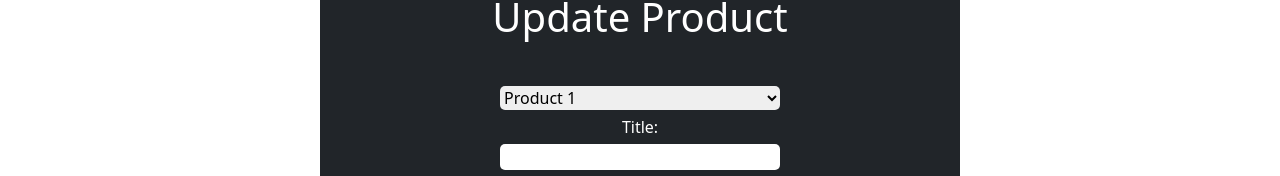
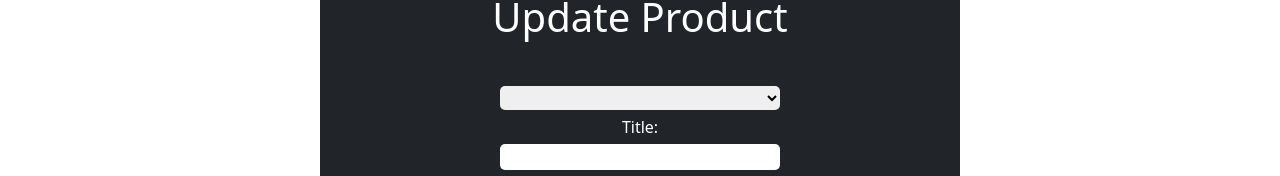
Before and after one commit to imuqeetchaudhary/multivendor-ecommerce-frontend, a React (Create React App) app: page /products/update in a window 1280 px wide. Shown: the part 142-318 px from the top of the page. Built offline with nearby package versions, Linux system fonts and the light colour scheme.

Commit message:
integration of updating a product

```diff
--- a/src/containers/UpdateProductContainer/index.jsx
+++ b/src/containers/UpdateProductContainer/index.jsx
@@ -1,18 +1,56 @@
 import React, { useState } from 'react';
+import { toast } from 'react-toastify';
+import { useUpdateProductQuery } from '../../hooks/products/useUpdateProductQuery';
 import UpdateProductScreen from '../../screens/UpdateProductScreen';
 
-const UpdateProductContainer = ({ products }) => {
+const UpdateProductContainer = ({ products, setProducts }) => {
 	const [title, setTitle] = useState('');
 	const [description, setDescription] = useState('');
 	const [price, setPrice] = useState(0);
 	const [productId, setProductId] = useState();
 
 	const handleSelectChange = e => {
-		setProductId(e.target.value);
+		const id = +e.target.value;
+		setProductId(id);
+
+		const foundIndex = products.findIndex(product => product.productId === id);
+
+		setTitle(products[foundIndex].title);
+		setDescription(products[foundIndex].description);
+		setPrice(products[foundIndex].price);
 	};
+
+	const onSuccess = _response => {
+		toast(`Successfully Updated Product`);
+
+		const newProducts = products.filter(product => {
+			if (product.productId === +productId) {
+				product.title = title ? title : product.title;
+				product.description = description ? description : product.description;
+				product.price = price ? price : product.price;
+			}
+			return product;
+		});
+
+		setProducts(newProducts);
+	};
+
+	const onError = _error => {
+		toast(`Error Occured while updating`);
+	};
+
+	const { mutate: updateProduct } = useUpdateProductQuery(onSuccess, onError);
 
 	const handleSubmit = async e => {
 		e.preventDefault();
+
+		const productObj = {
+			title,
+			description,
+			price,
+		};
+
+		updateProduct({ productObj, productId });
 	};
 
 	return (
--- /dev/null
+++ b/src/hooks/products/useUpdateProductQuery.js
@@ -0,0 +1,17 @@
+import { useMutation } from 'react-query';
+import { request } from '../../utils/axios';
+
+const updateProduct = data => {
+	request({
+		url: `/product/${data.productId}`,
+		method: 'post',
+		data: data.productObj,
+	});
+};
+
+export const useUpdateProductQuery = (onSuccess, onError) => {
+	return useMutation(data => updateProduct(data), {
+		onSuccess,
+		onError,
+	});
+};
--- a/src/screens/UpdateProductScreen/index.jsx
+++ b/src/screens/UpdateProductScreen/index.jsx
@@ -25,16 +25,11 @@ const UpdateProductScreen = ({
 				onChange={handleSelectChange}
 			>
 				Select a product
-				<option>Product 1</option>
-				<option>Product 2</option>
-				<option>Product 3</option>
-				<option>Product 4</option>
-				<option>Product 5</option>
-				{/* {products.map(product => (
-					<option key={product._id} value={product._id}>
+				{products.map(product => (
+					<option key={product.productId} value={product.productId}>
 						{product.title}
 					</option>
-				))} */}
+				))}
 			</select>
 			<form onSubmit={handleSubmit}>
 				<InputComponent
```
